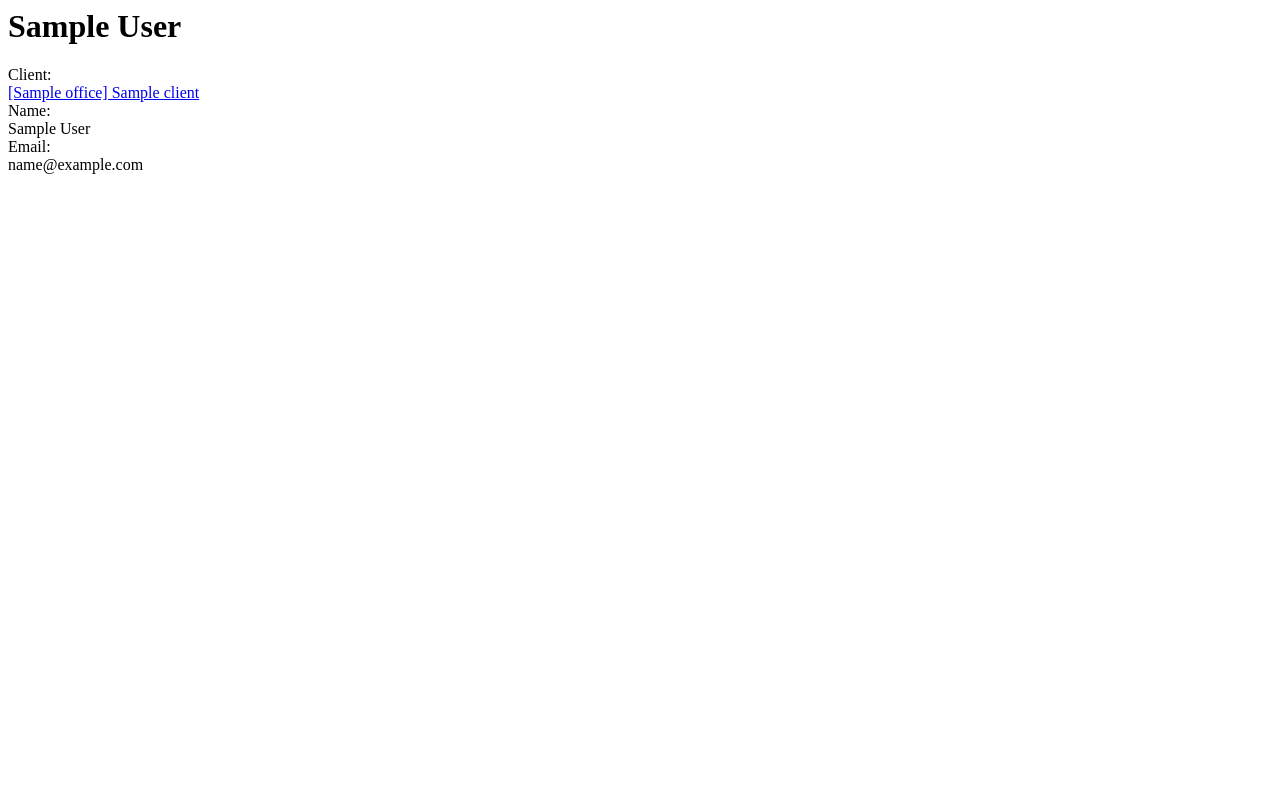
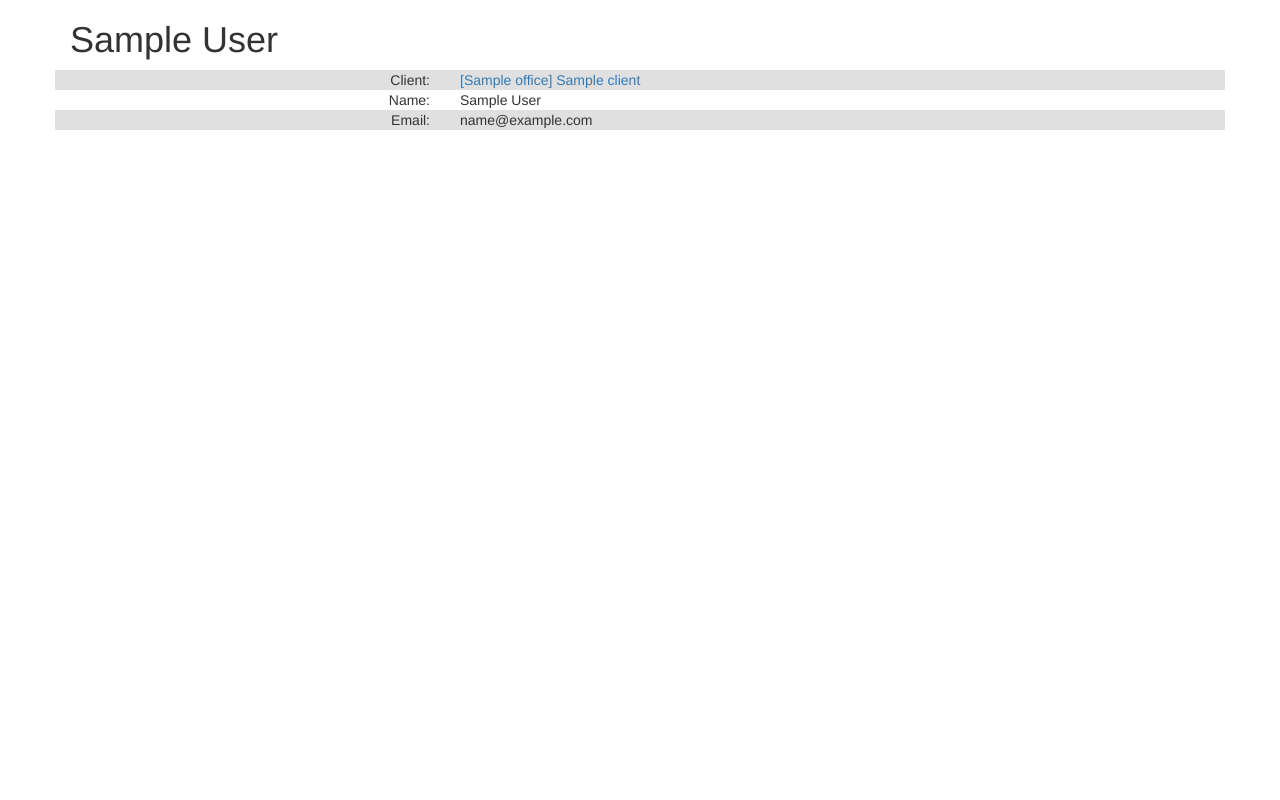
Before and after one commit to jethro05/office-clients-exam, a Django app: page /contacts/1/ in a window 1280 px wide. Run offline with Django 3.2, Linux system fonts and the light colour scheme; tables that the repository leaves empty hold one stand-in row (values such as "Sample post"); some libraries are stand-ins or nearby versions.

Commit message:
add finishing touches by bootstrap

```diff
--- a/clients/templates/clients/contact_detail.html
+++ b/clients/templates/clients/contact_detail.html
@@ -1,24 +1,24 @@
 {% extends "base.html" %}
 
-{% block title %}Contact - {{office}}{% endblock %}
+{% block title %}Contact - {{contact.full_name}}{% endblock %}
 
 {% block content %}
 <h1>{{contact}}</h1>
 
 <div>
-    <div>
-        <div>Client:</div>
-        <div>
+    <div class="row">
+        <div class="col-md-4 text-right">Client:</div>
+        <div class="col-md-8">
             <a href="/clients/{{ contact.client.id }}/">{{ contact.client }}</a>
         </div>
     </div>
-    <div>
-        <div>Name:</div>
-        <div>{{ contact.full_name }}</div>
+    <div class="row">
+        <div class="col-md-4 text-right">Name:</div>
+        <div class="col-md-8">{{ contact.full_name }}</div>
     </div>
-    <div>
-        <div>Email:</div>
-        <div>{{ contact.email|default:"<i>No Email Provided</i>" }}</div>
+    <div class="row">
+        <div class="col-md-4 text-right">Email:</div>
+        <div class="col-md-8">{{ contact.email|default:"<i>No Email Provided</i>" }}</div>
     </div>
 </div>
 {% endblock %}
--- a/offices/templates/offices/office_detail.html
+++ b/offices/templates/offices/office_detail.html
@@ -8,8 +8,8 @@
 <h2>Clients List</h2>
 <div>
 {% for client in office.client_set.all %}
-    <div>
-        <a href="/clients/{{ client.id }}/">{{ client.name }}</a>
+    <div class="row">
+        <a class="col-md-12" href="/clients/{{ client.id }}/">{{ client.name }}</a>
     </div>
 {% empty %}
     No clients in {{office}}.
--- a/offices/templates/offices/office_list.html
+++ b/offices/templates/offices/office_list.html
@@ -7,8 +7,8 @@
 
 <div>
 {% for office in office_list %}
-    <div>
-        <a href="/offices/{{ office.id }}/">{{ office.name }}</a>
+    <div class="row">
+        <a class="col-md-12" href="/offices/{{ office.id }}/">{{ office.name }}</a>
     </div>
 {% empty %}
     No offices added.
--- a/templates/base.html
+++ b/templates/base.html
@@ -1,6 +1,20 @@
 <html>
 	<head>
+		<meta name="viewport" content="width=device-width, initial-scale=1, maximum-scale=1, user-scalable=no">
 		<title>{% block title %}{% endblock %}</title>
+		<!-- Latest compiled and minified CSS -->
+		<link rel="stylesheet" href="https://maxcdn.bootstrapcdn.com/bootstrap/3.3.6/css/bootstrap.min.css" integrity="sha384-1q8mTJOASx8j1Au+a5WDVnPi2lkFfwwEAa8hDDdjZlpLegxhjVME1fgjWPGmkzs7" crossorigin="anonymous">
+
+		<!-- Optional theme -->
+		<link rel="stylesheet" href="https://maxcdn.bootstrapcdn.com/bootstrap/3.3.6/css/bootstrap-theme.min.css" integrity="sha384-fLW2N01lMqjakBkx3l/M9EahuwpSfeNvV63J5ezn3uZzapT0u7EYsXMjQV+0En5r" crossorigin="anonymous">
+		<style>
+			.row:nth-of-type(odd) {
+				background: #e0e0e0;
+			}
+		</style>
+
+		<!-- Latest compiled and minified JavaScript -->
+		<script src="https://maxcdn.bootstrapcdn.com/bootstrap/3.3.6/js/bootstrap.min.js" integrity="sha384-0mSbJDEHialfmuBBQP6A4Qrprq5OVfW37PRR3j5ELqxss1yVqOtnepnHVP9aJ7xS" crossorigin="anonymous"></script>
 	</head>
-	<body>{% block content %}{% endblock %}</body>
+	<body class="container">{% block content %}{% endblock %}</body>
 </html>
```
Also changed, not shown: clients/templates/clients/client_detail.html (+6 -3 lines), clients/templates/clients/client_list.html (+7 -5 lines).
